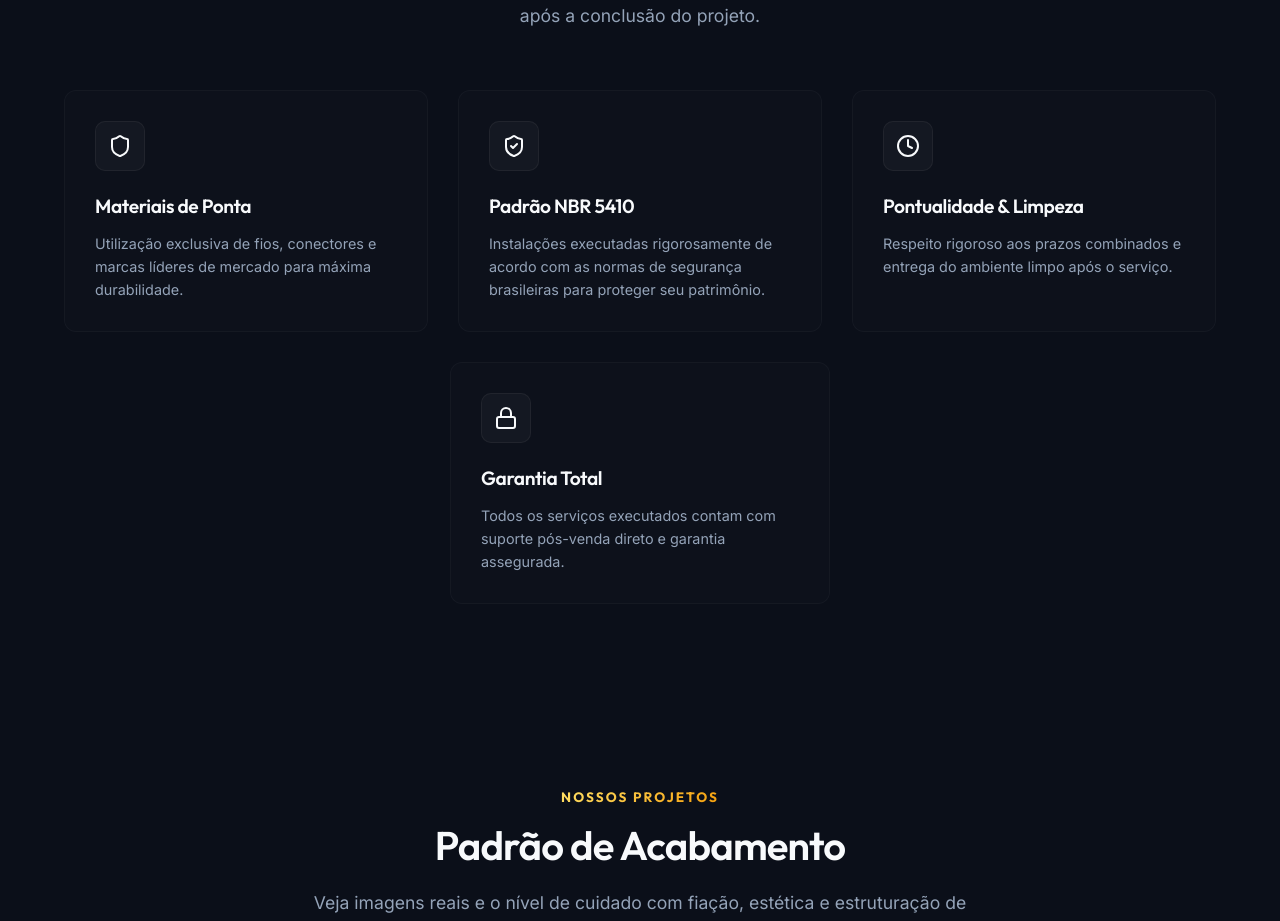
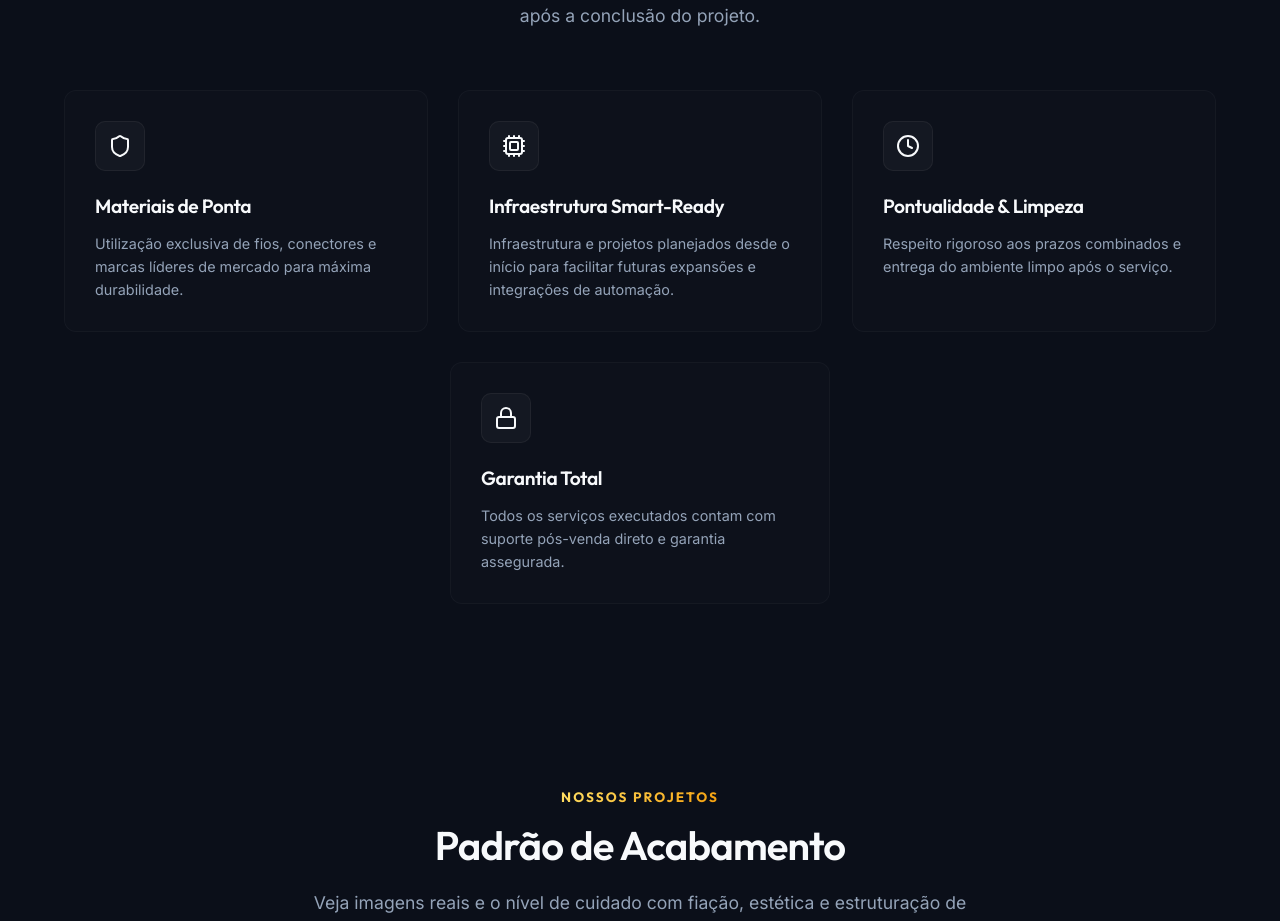
Before and after one commit to phellipecoelhoboy-lab/gt-eletro, a React (Vite) app: page / in a window 1280 px wide. Shown: the part 2124-3045 px from the top of the page. Built offline with nearby package versions, Linux system fonts and the light colour scheme.

Commit message:
replace NBR 5410 card with Infraestrutura Smart-Ready

```diff
--- a/src/App.tsx
+++ b/src/App.tsx
@@ -3,6 +3,7 @@ import {
   Zap,
   Wifi,
   Home,
+  Cpu,
   CheckCircle2,
   ChevronRight,
   Menu,
@@ -11,7 +12,6 @@ import {
   Mail,
   MapPin,
   Shield,
-  ShieldCheck,
   Star,
   Send,
   Sparkles,
@@ -416,10 +416,10 @@ function App() {
 
           <div className="feature-item" id="diff-2">
             <div className="feature-icon-box">
-              <ShieldCheck size={24} />
+              <Cpu size={24} />
             </div>
-            <h4>Padrão NBR 5410</h4>
-            <p>Instalações executadas rigorosamente de acordo com as normas de segurança brasileiras para proteger seu patrimônio.</p>
+            <h4>Infraestrutura Smart-Ready</h4>
+            <p>Infraestrutura e projetos planejados desde o início para facilitar futuras expansões e integrações de automação.</p>
           </div>
 
           <div className="feature-item" id="diff-3">
```
